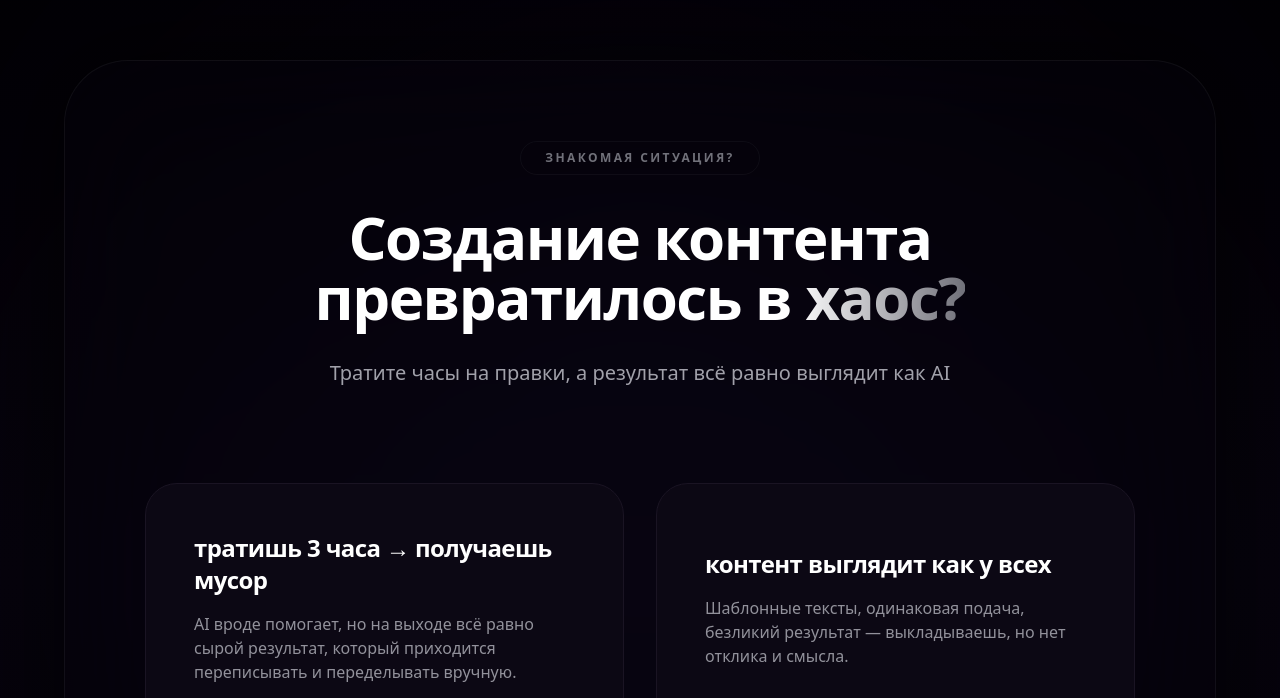
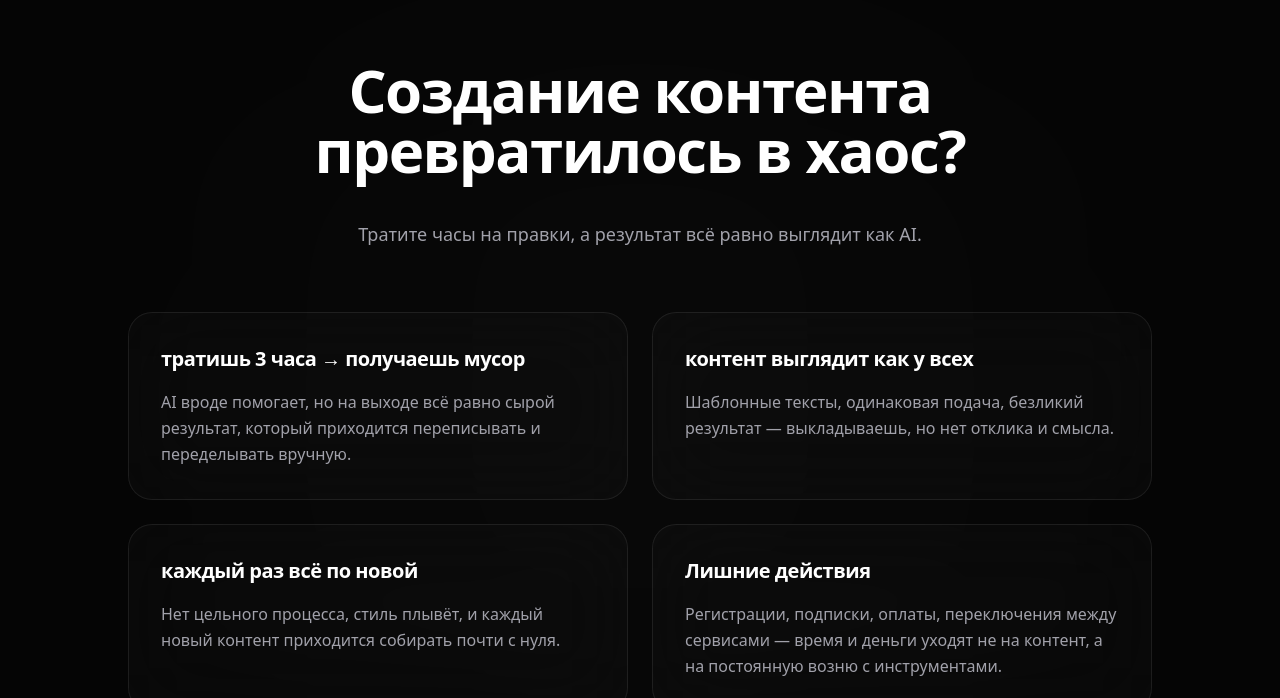
Before and after one commit to matteimikeska49-bot/gtf, a React (Vite) app: page / in a window 1280 px wide. Shown: the part 2402-3100 px from the top of the page. Built offline with nearby package versions, Linux system fonts and the light colour scheme.

Commit message:
style(ProblemSection): strict hard refactoring matching specific tailwind instructions

```diff
--- a/src/components/ProblemSection.jsx
+++ b/src/components/ProblemSection.jsx
@@ -22,40 +22,32 @@ export const ProblemSection = () => {
   ];
 
   return (
-    <section className="py-24 md:py-32 px-6 relative z-10 w-full overflow-hidden bg-gradient-to-b from-[#030105] via-[#06030c] to-[#030105]">
+    <section className="py-24 md:py-32 px-6 relative z-10 w-full overflow-hidden bg-[#050505]">
 
-      {/* ─── Атмосферное мягкое свечение ─── */}
-      <div className="absolute top-1/2 left-1/2 -translate-x-1/2 -translate-y-1/2 w-[90%] md:w-[70%] h-[80%] bg-indigo-900/10 blur-[150px] md:blur-[180px] pointer-events-none -z-10 rounded-[100%]" />
+      {/* Легкое, чисто белое атмосферное свечение (без красного) */}
+      <div className="absolute top-1/2 left-1/2 -translate-x-1/2 -translate-y-1/2 w-[90%] md:w-[70%] h-[80%] bg-white/[0.02] blur-[150px] md:blur-[180px] pointer-events-none -z-10 rounded-[100%]" />
 
-      <div className="max-w-6xl mx-auto relative z-10 bg-[#06030c]/40 backdrop-blur-3xl border border-white/[0.05] rounded-[2.5rem] md:rounded-[4rem] p-8 md:p-14 lg:p-20 shadow-[0_0_100px_rgba(0,0,0,0.8)]">
+      <div className="max-w-6xl mx-auto relative z-10">
         <motion.div
           initial={{ opacity: 0, y: 40 }}
           whileInView={{ opacity: 1, y: 0 }}
           viewport={{ once: true }}
           transition={{ duration: 0.8, ease: "easeOut" }}
-          className="text-center flex flex-col items-center mb-16 md:mb-24"
+          className="flex flex-col items-center"
         >
-          {/* Badge */}
-          <div className="inline-flex items-center gap-2 px-6 py-2 rounded-full border border-white/[0.04] bg-transparent text-zinc-500 text-[10px] sm:text-xs tracking-[0.2em] uppercase font-bold mb-8">
-            <span>Знакомая ситуация?</span>
-          </div>
-
-          {/* Заголовок */}
-          <div className="max-w-3xl mx-auto w-full">
-            <h2 className="text-4xl md:text-5xl lg:text-6xl font-bold text-white mb-6 tracking-tight leading-tight text-balance">
-              Создание контента <br className="hidden md:block"/> превратилось в <span className="bg-gradient-to-r from-zinc-100 to-zinc-500 bg-clip-text text-transparent">хаос?</span>
-            </h2>
-          </div>
+          {/* Главный заголовок */}
+          <h2 className="text-3xl md:text-5xl lg:text-6xl font-bold text-white mb-6 tracking-tight text-center text-balance">
+            Создание контента превратилось в хаос?
+          </h2>
 
           {/* Подзаголовок */}
-          <p className="text-zinc-400 text-lg md:text-xl max-w-2xl mx-auto text-center mt-2 leading-relaxed">
-            Тратите часы на правки, а результат всё равно выглядит как AI
+          <p className="text-zinc-400 text-lg max-w-2xl mx-auto text-center mt-4">
+            Тратите часы на правки, а результат всё равно выглядит как AI.
           </p>
         </motion.div>
 
-        {/* ─── Премиальная сетка карточек 2x2 ─── */}
-        <div className="grid grid-cols-1 md:grid-cols-2 gap-6 md:gap-8 w-full max-w-5xl mx-auto relative place-items-stretch">
-
+        {/* Сетка карточек */}
+        <div className="grid grid-cols-1 md:grid-cols-2 gap-6 w-full max-w-5xl mx-auto mt-16">
           {problems.map((p, i) => (
             <motion.div
               key={i}
@@ -63,16 +55,14 @@ export const ProblemSection = () => {
               whileInView={{ opacity: 1, y: 0 }}
               viewport={{ once: true }}
               transition={{ duration: 0.7, delay: i * 0.15, ease: "easeOut" }}
-              className="group p-8 md:p-10 lg:p-12 rounded-[2rem] flex flex-col justify-center min-h-[240px] bg-[#0c0814] border border-[#1a1423] hover:border-[#2a1d3d] hover:bg-[#0f091a] transition-all duration-300"
+              className="bg-white/[0.02] border border-white/[0.08] backdrop-blur-2xl rounded-3xl p-8 transition-all duration-300 hover:bg-white/[0.04] hover:border-white/[0.15]"
             >
-              <div className="flex flex-col">
-                <h3 className="text-xl md:text-2xl font-bold text-white mb-4 tracking-tight leading-snug">
-                  {p.title}
-                </h3>
-                <p className="text-zinc-400/90 group-hover:text-zinc-300 transition-colors duration-300 leading-relaxed text-[15px] md:text-base font-medium">
-                  {p.desc}
-                </p>
-              </div>
+              <h3 className="text-xl font-semibold text-white mb-4 tracking-tight">
+                {p.title}
+              </h3>
+              <p className="text-zinc-400 leading-relaxed text-base">
+                {p.desc}
+              </p>
             </motion.div>
           ))}
         </div>
```
